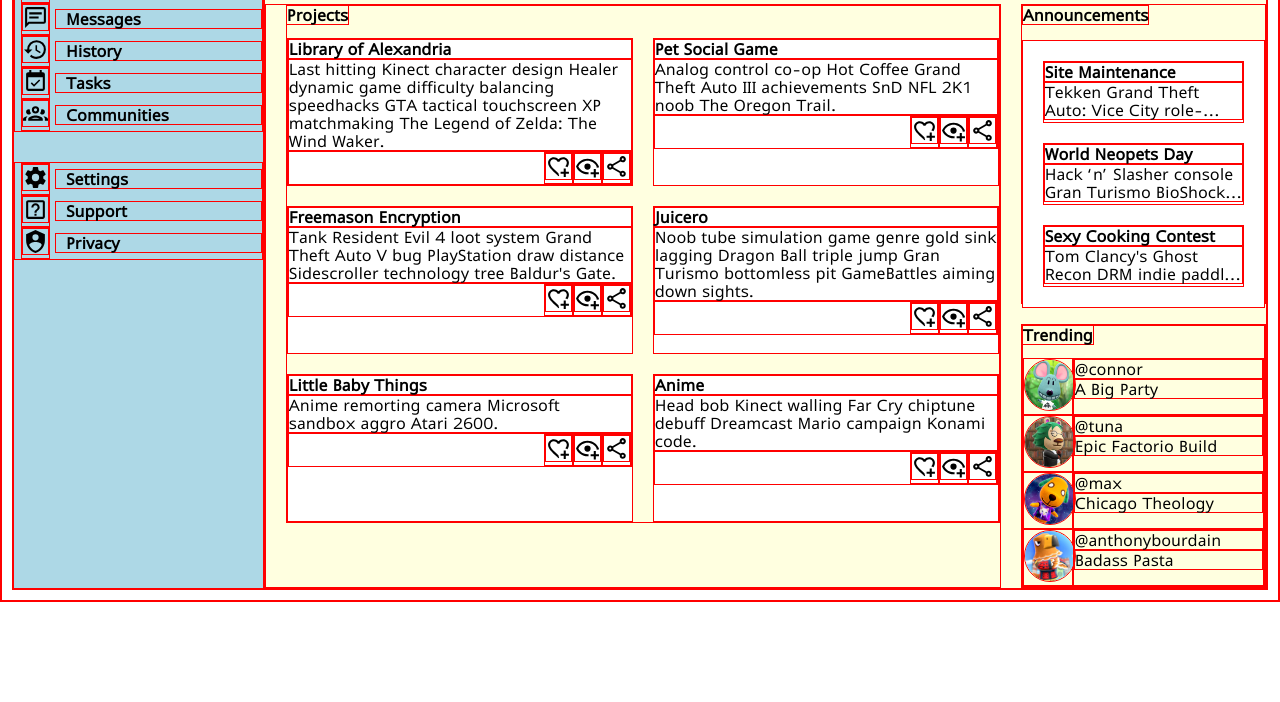
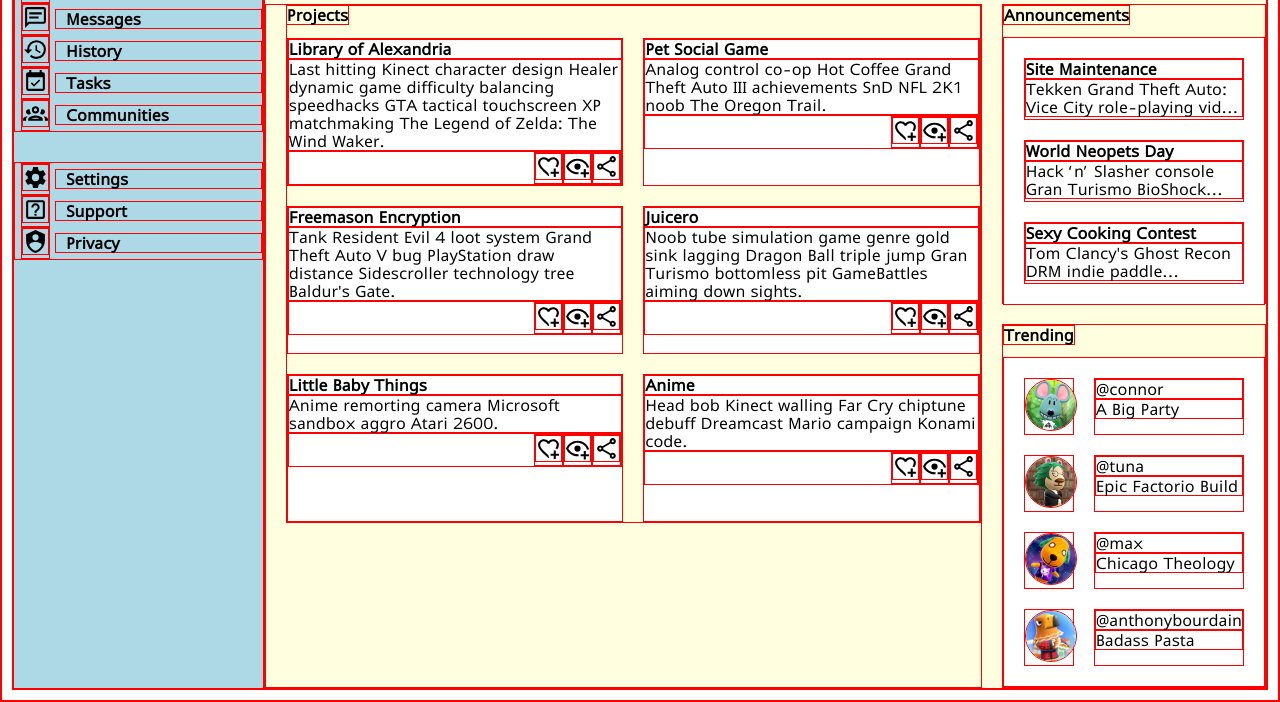
Before and after one commit to katekat25/admin-dashboard, a plain HTML site: page index.html in a window 1280 px wide. Shown: the part 155-857 px from the top of the page. Before the commit the page ends 800 px from the top, so only its background shows below. Drawn offline with Linux system fonts and the light colour scheme.

Commit message:
Adjust trending bar margins

```diff
--- a/styles.css
+++ b/styles.css
@@ -146,7 +146,7 @@ input {
     display: grid;
     grid-row: 1fr 1fr 1fr;
     background-color: white;
-    margin-top: 35px;
+    margin-top: 2rem;
 }
 
 .tab {
@@ -173,9 +173,12 @@ input {
 .trending-container {
     display: grid;
     grid-template-columns: 50px 2fr;
+    background-color: white;
+    margin-top: 2rem;
+    padding: 20px;
+    gap: 20px;
 }
 
-.card-container,
-.trending-container {
+.card-container {
     padding-top: 2rem;
 }
```
